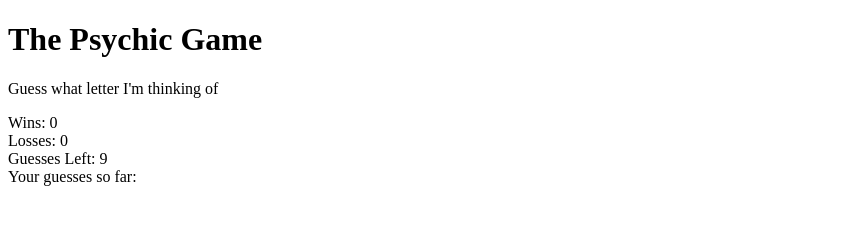
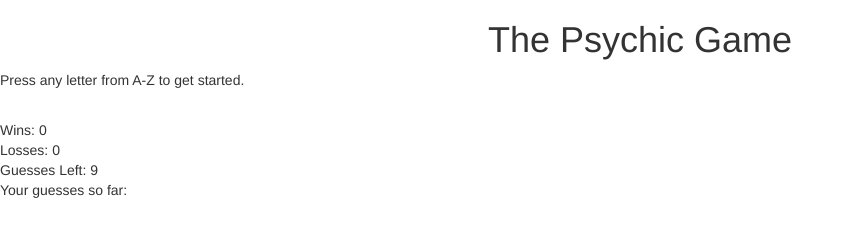
Before and after one commit to thomaschsu/Psychic-Game, a plain HTML site: page index.html in a window 1280 px wide. Shown: the whole page, without its empty margins (0-854 px from the left). Drawn offline with nearby package versions, Linux system fonts and the light colour scheme.

Commit message:
Modified index

```diff
--- a/assets/css/style.css
+++ b/assets/css/style.css
@@ -0,0 +1,3 @@
+h1 {
+    text-align: center;
+}
--- a/assets/javascript/game.js
+++ b/assets/javascript/game.js
@@ -61,6 +61,7 @@ function renderLetter() {
             if (compRand == playRand) {
                 wins++;
                 updateWins();
+                document.getElementById("message").innerHTML = "Good job. You won!";
                 renderLetter();
             }
 
@@ -68,7 +69,7 @@ function renderLetter() {
             if (guessesLeft == 0) {
                 losses++;
                 updateLosses();
-                alert("Welp. Nice try. Go at it again!");
+                document.getElementById("message").innerHTML = "Nice try... But you lost!";
                 renderLetter();
                 restartGame();
             }
--- a/index.html
+++ b/index.html
@@ -3,10 +3,13 @@
   <head>
     <meta charset="UTF-8">
     <title>Psychic Game</title>
+    <link rel="stylesheet" href="https://maxcdn.bootstrapcdn.com/bootstrap/3.3.7/css/bootstrap.min.css" integrity="sha384-BVYiiSIFeK1dGmJRAkycuHAHRg32OmUcww7on3RYdg4Va+PmSTsz/K68vbdEjh4u" crossorigin="anonymous">
 </head>
   <body>
-    <h1>The Psychic Game</h1>
-    <p>Guess what letter I'm thinking of</p>
+    <h1 class="text-center">The Psychic Game</h1>
+    <p>Press any letter from A-Z to get started.</p>
+    <div id="message"></div>
+    <br>
     <div id="wins"></div>
     <div id="losses"></div>
     <div id="guessesLeft"></div>
```
